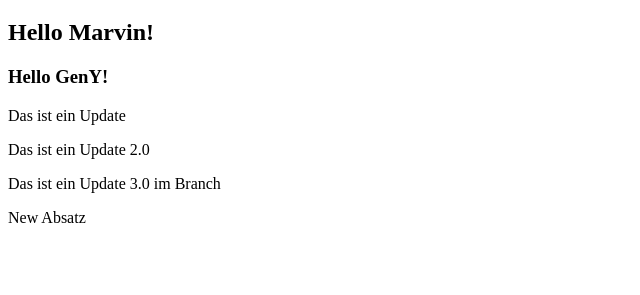
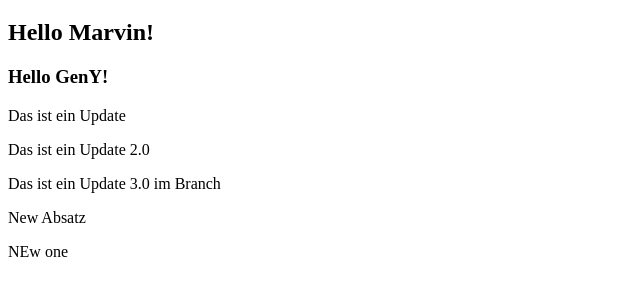
Before and after one commit to neymarv7/APMProject, a plain HTML site: page index.html in a window 1280 px wide. Shown: the part 61-356 px from the top of the page, without its empty margins (0-640 px from the left). Drawn offline with Linux system fonts and the light colour scheme.

Commit message:
Changes Project 1

```diff
--- a/index.html
+++ b/index.html
@@ -13,6 +13,7 @@
 <p> Das ist ein Update 2.0</p>
 <p> Das ist ein Update 3.0 im Branch</p>
 <p> New Absatz</p>
+<p> NEw one</p>
 
 </body>
 </html>
```
